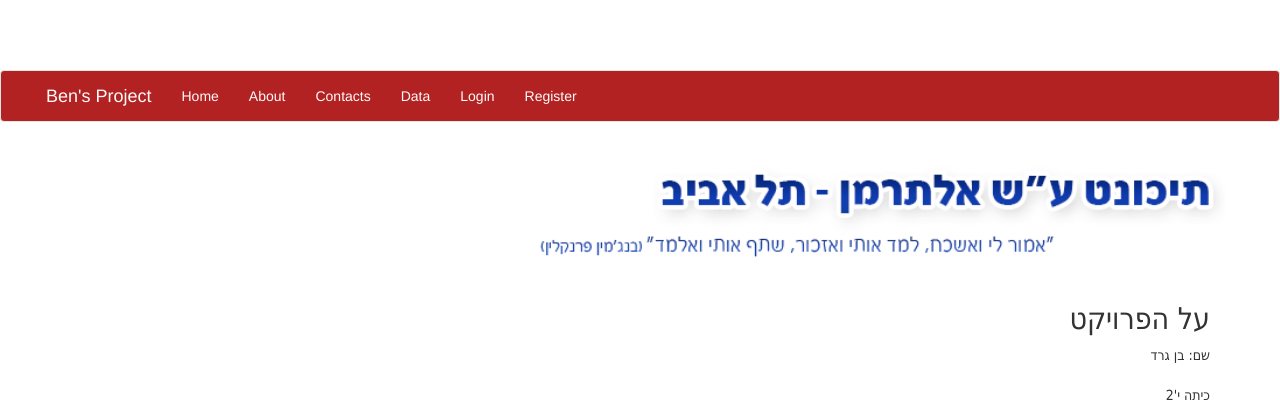
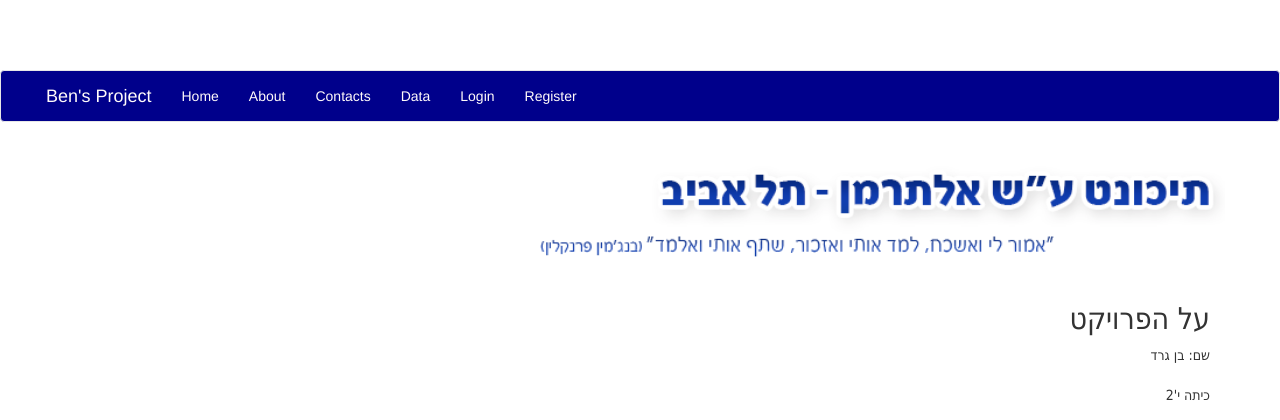
Before and after one commit to BenGrad/BenProject-Master, a Flask app: page /about in a window 1280 px wide. Shown: the top 420 px of the page. Run offline with Flask 2, Linux system fonts and the light colour scheme; parts of the project's set-up code (start-up, migrations or seed data) failed here and were passed over; some libraries are stand-ins or nearby versions.

Commit message:
fixed the navbar

```diff
--- a/MyFinalProject/MyFinalProject/static/content/site.css
+++ b/MyFinalProject/MyFinalProject/static/content/site.css
@@ -54,7 +54,7 @@ input[type="checkbox"].input-validation-error {
 }
 
 .navbar-custom {
-    background-color: firebrick;
+    background-color: darkblue;
     color: snow;
 }
 
--- a/MyFinalProject/MyFinalProject/views.py
+++ b/MyFinalProject/MyFinalProject/views.py
@@ -122,7 +122,7 @@ def hebrew_text():
     )
 
 
-@app.route('/data/FireDataset' , methods = ['GET' , 'POST'])
+@app.route('/data/Fi1ataset' , methods = ['GET' , 'POST'])
 def Teonot2017():
 
     print("Fire Dataset")
```
